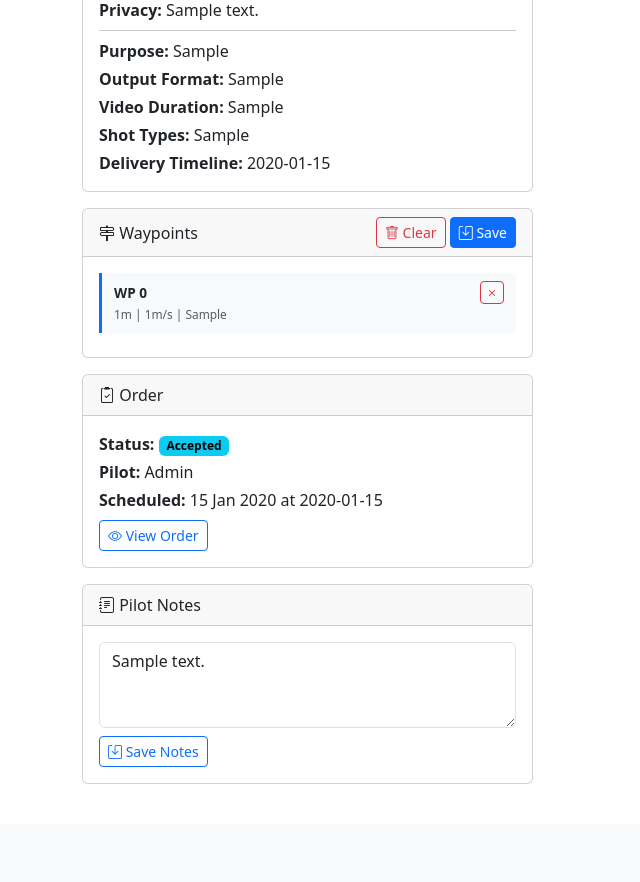
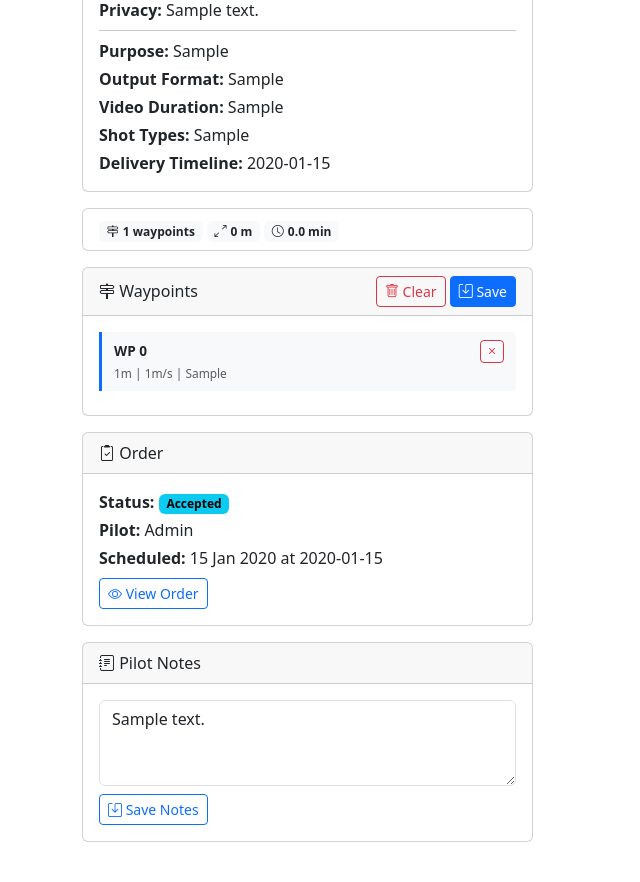
Before and after one commit to AmigoUK/FlyingPlan, a Flask app: page /admin/1 in a window 1280 px wide. Shown: the part 824-1706 px from the top of the page, without its empty margins (0-640 px from the left). Before the commit the page ends 1608 px from the top, so only its background shows below. Run offline with Flask 3, Linux system fonts and the light colour scheme; a user stored in the database is signed in; tables that the repository leaves empty hold one stand-in row (values such as "Sample post").

Commit message:
v1.2: Add map measurement tools and route statistics
Ruler mode for point-to-point distance measurement. Auto-calculated
route stats (waypoint count, total distance, estimated flight time)
displayed above waypoint list on admin and pilot map views.

Co-Authored-By: Claude Opus 4.6 (1M context) <noreply@anthropic.com>

```diff
--- a/static/js/map-admin.js
+++ b/static/js/map-admin.js
@@ -90,8 +90,26 @@
         updateRoute();
     } catch (e) { /* ignore */ }
 
+    // Measurement tools
+    if (typeof MapMeasure !== "undefined") {
+        MapMeasure.init(map);
+    }
+    var rulerBtn = document.getElementById("btn-ruler");
+    if (rulerBtn) {
+        rulerBtn.addEventListener("click", function () {
+            var active = MapMeasure.toggleRuler();
+            rulerBtn.classList.toggle("active", active);
+            rulerBtn.classList.toggle("btn-outline-info", !active);
+            rulerBtn.classList.toggle("btn-info", active);
+        });
+    }
+
     // Click map to add waypoint
     map.on("click", function (e) {
+        if (typeof MapMeasure !== "undefined" && MapMeasure.isRulerActive()) {
+            MapMeasure.handleMapClick(e.latlng);
+            return;
+        }
         addWaypoint(e.latlng, {});
         updateRoute();
     });
@@ -159,6 +177,9 @@
 
     function updateRoute() {
         routeLayerGroup.clearLayers();
+        if (typeof MapMeasure !== "undefined") {
+            MapMeasure.renderStatsBar("route-stats", waypoints);
+        }
         if (waypoints.length < 2) return;
 
         var latlngs = waypoints.map(function (w) {
--- /dev/null
+++ b/static/js/map-measure.js
@@ -0,0 +1,133 @@
+/**
+ * Map measurement tools: ruler mode + route stats calculator.
+ * Integrates with waypoint arrays from map-admin.js / map-pilot-edit.js.
+ *
+ * Usage: call MapMeasure.init(map) then MapMeasure.updateStats(waypoints)
+ */
+var MapMeasure = (function () {
+    "use strict";
+
+    var _map = null;
+    var _rulerActive = false;
+    var _rulerPoints = [];
+    var _rulerMarkers = [];
+    var _rulerLine = null;
+
+    function init(map) {
+        _map = map;
+    }
+
+    function toggleRuler() {
+        _rulerActive = !_rulerActive;
+        if (!_rulerActive) {
+            _clearRuler();
+        }
+        return _rulerActive;
+    }
+
+    function isRulerActive() {
+        return _rulerActive;
+    }
+
+    function handleMapClick(latlng) {
+        if (!_rulerActive || !_map) return false;
+
+        _rulerPoints.push(latlng);
+        var marker = L.circleMarker(latlng, {
+            radius: 5, color: "#ff6600", fillColor: "#ff6600", fillOpacity: 1,
+        }).addTo(_map);
+        _rulerMarkers.push(marker);
+
+        if (_rulerPoints.length >= 2) {
+            if (_rulerLine) _map.removeLayer(_rulerLine);
+            _rulerLine = L.polyline(_rulerPoints, {
+                color: "#ff6600", weight: 2, dashArray: "5, 5",
+            }).addTo(_map);
+
+            var totalDist = 0;
+            for (var i = 1; i < _rulerPoints.length; i++) {
+                totalDist += _rulerPoints[i - 1].distanceTo(_rulerPoints[i]);
+            }
+            var label = totalDist < 1000
+                ? totalDist.toFixed(1) + " m"
+                : (totalDist / 1000).toFixed(2) + " km";
+            var lastPt = _rulerPoints[_rulerPoints.length - 1];
+            marker.bindTooltip(label, { permanent: true, direction: "right" }).openTooltip();
+        }
+        return true;
+    }
+
+    function _clearRuler() {
+        _rulerMarkers.forEach(function (m) { if (_map) _map.removeLayer(m); });
+        _rulerMarkers = [];
+        _rulerPoints = [];
+        if (_rulerLine && _map) _map.removeLayer(_rulerLine);
+        _rulerLine = null;
+    }
+
+    function calculateRouteStats(waypoints) {
+        if (!waypoints || waypoints.length === 0) {
+            return { distance_m: 0, distance_km: 0, est_time_s: 0, est_time_min: 0, count: 0 };
+        }
+
+        var totalDist = 0;
+        var totalTime = 0;
+
+        for (var i = 1; i < waypoints.length; i++) {
+            var from = L.latLng(waypoints[i - 1].lat, waypoints[i - 1].lng);
+            var to = L.latLng(waypoints[i].lat, waypoints[i].lng);
+            var segDist = from.distanceTo(to);
+            totalDist += segDist;
+
+            var speed = waypoints[i].speed_ms || 5.0;
+            totalTime += segDist / speed;
+        }
+
+        // Add hover times
+        waypoints.forEach(function (wp) {
+            totalTime += (wp.hover_time_s || 0);
+        });
+
+        return {
+            distance_m: Math.round(totalDist),
+            distance_km: (totalDist / 1000).toFixed(2),
+            est_time_s: Math.round(totalTime),
+            est_time_min: (totalTime / 60).toFixed(1),
+            count: waypoints.length,
+        };
+    }
+
+    function renderStatsBar(containerId, waypoints) {
+        var el = document.getElementById(containerId);
+        if (!el) return;
+        var stats = calculateRouteStats(waypoints);
+        if (stats.count === 0) {
+            el.textContent = "";
+            return;
+        }
+        el.textContent = "";
+        var items = [
+            { icon: "bi-signpost-2", text: stats.count + " waypoints" },
+            { icon: "bi-arrows-angle-expand", text: stats.distance_m < 1000 ? stats.distance_m + " m" : stats.distance_km + " km" },
+            { icon: "bi-clock", text: stats.est_time_min + " min" },
+        ];
+        items.forEach(function (item) {
+            var span = document.createElement("span");
+            span.className = "badge bg-light text-dark me-1";
+            var icon = document.createElement("i");
+            icon.className = "bi " + item.icon + " me-1";
+            span.appendChild(icon);
+            span.appendChild(document.createTextNode(item.text));
+            el.appendChild(span);
+        });
+    }
+
+    return {
+        init: init,
+        toggleRuler: toggleRuler,
+        isRulerActive: isRulerActive,
+        handleMapClick: handleMapClick,
+        calculateRouteStats: calculateRouteStats,
+        renderStatsBar: renderStatsBar,
+    };
+})();
--- a/templates/admin/detail.html
+++ b/templates/admin/detail.html
@@ -129,6 +129,11 @@
             </div>
         </div>
 
+        <!-- Route Stats -->
+        <div class="card mb-3">
+            <div class="card-body py-2" id="route-stats"></div>
+        </div>
+
         <!-- Waypoint panel -->
         <div class="card mb-3">
             <div class="card-header d-flex justify-content-between align-items-center">
@@ -198,9 +203,14 @@
         <div class="card">
             <div class="card-header d-flex justify-content-between align-items-center">
                 <span><i class="bi bi-map"></i> Flight Route Editor</span>
-                <div class="form-check form-switch">
-                    <input class="form-check-input" type="checkbox" id="toggle-satellite">
-                    <label class="form-check-label small" for="toggle-satellite">Satellite</label>
+                <div class="d-flex align-items-center gap-2">
+                    <button class="btn btn-sm btn-outline-info" id="btn-ruler" title="Measure distance">
+                        <i class="bi bi-rulers"></i>
+                    </button>
+                    <div class="form-check form-switch mb-0">
+                        <input class="form-check-input" type="checkbox" id="toggle-satellite">
+                        <label class="form-check-label small" for="toggle-satellite">Satellite</label>
+                    </div>
                 </div>
             </div>
             <div class="card-body p-0">
@@ -223,5 +233,6 @@
 
 {% block scripts %}
 <script src="https://unpkg.com/leaflet@1.9.4/dist/leaflet.js"></script>
+<script src="{{ url_for('static', filename='js/map-measure.js') }}"></script>
 <script src="{{ url_for('static', filename='js/map-admin.js') }}"></script>
 {% endblock %}
--- a/templates/pilot/order_detail.html
+++ b/templates/pilot/order_detail.html
@@ -205,6 +205,9 @@
                     <a href="{{ url_for('pilot.export_kmz', order_id=order.id) }}" class="btn btn-sm btn-outline-success">
                         <i class="bi bi-download"></i> Export KMZ
                     </a>
+                    <button class="btn btn-sm btn-outline-info" id="btn-ruler" title="Measure distance">
+                        <i class="bi bi-rulers"></i>
+                    </button>
                     <div class="form-check form-switch mb-0">
                         <input class="form-check-input" type="checkbox" id="toggle-satellite">
                         <label class="form-check-label small" for="toggle-satellite">Satellite</label>
@@ -222,6 +225,7 @@
             </div>
             {% if order.status in ['accepted', 'in_progress'] %}
             <div class="card-footer">
+                <div id="route-stats" class="mb-2"></div>
                 <div class="d-flex gap-2 mb-2">
                     <button id="btn-save-waypoints" class="btn btn-sm btn-success">
                         <i class="bi bi-save"></i> Save Waypoints
@@ -333,6 +337,7 @@
 {% block scripts %}
 {% if order.flight_plan.location_lat and order.flight_plan.location_lng %}
 <script src="https://unpkg.com/leaflet@1.9.4/dist/leaflet.js"></script>
+<script src="{{ url_for('static', filename='js/map-measure.js') }}"></script>
 {% if order.status in ['accepted', 'in_progress'] %}
 <script src="{{ url_for('static', filename='js/map-pilot-edit.js') }}"></script>
 {% else %}
```
Also changed, not shown: static/js/map-pilot-edit.js (+21 -0 lines).
